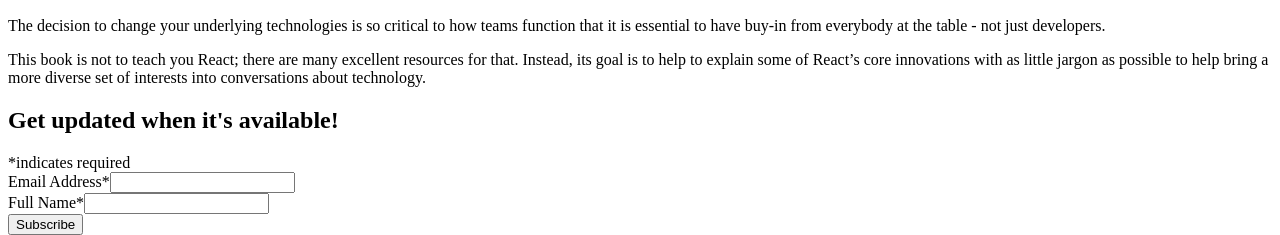
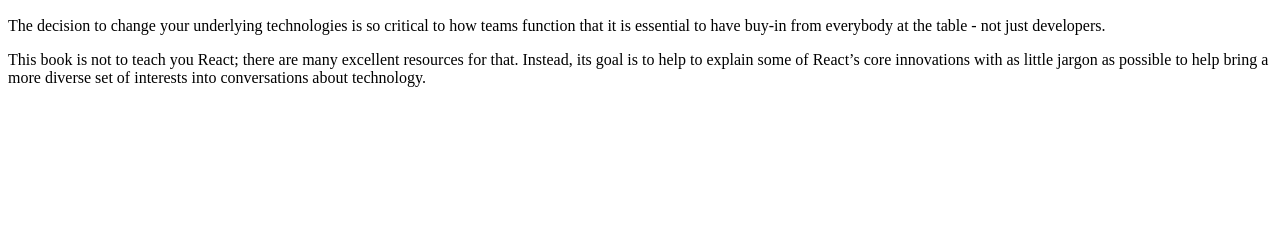
Before and after one commit to baer/ericbaer.com, a Gatsby site: page /books/technology-brief-react in a window 1280 px wide. Shown: the part 647-882 px from the top of the page. After the commit the page ends 800 px from the top, so only its background shows below. Built offline with nearby package versions, Linux system fonts and the light colour scheme; Gatsby itself is replaced by a stand-in of ours.

Commit message:
Remove broken sign-up

```diff
--- a/src/pages/books/technology-brief-react/index.jsx
+++ b/src/pages/books/technology-brief-react/index.jsx
@@ -29,86 +29,6 @@ const Profile = () => {
             bring a more diverse set of interests into conversations about
             technology.
           </p>
-
-          <div>
-            <div id="mc_embed_signup">
-              <form
-                action="https://ericbaer.us17.list-manage.com/subscribe/post?u=ae61dc4ef28f7a97effd0d937&amp;id=af0ba244cb"
-                method="post"
-                id="mc-embedded-subscribe-form"
-                name="mc-embedded-subscribe-form"
-                className="validate"
-                target="_blank"
-                noValidate="novalidate"
-              >
-                <div id="mc_embed_signup_scroll">
-                  <h2>Get updated when it's available!</h2>
-                  <div className="indicates-required">
-                    <span className="asterisk">*</span>
-                    indicates required
-                  </div>
-                  <div className="mc-field-group">
-                    <label htmlFor="mce-EMAIL">
-                      Email Address
-                      <span className="asterisk">*</span>
-                    </label>
-                    <input
-                      type="email"
-                      value=""
-                      name="EMAIL"
-                      className="required email"
-                      id="mce-EMAIL"
-                    />
-                  </div>
-                  <div className="mc-field-group">
-                    <label htmlFor="mce-NAME">
-                      Full Name
-                      <span className="asterisk">*</span>
-                    </label>
-                    <input
-                      type="text"
-                      value=""
-                      name="NAME"
-                      className="required"
-                      id="mce-NAME"
-                    />
-                  </div>
-                  <div id="mce-responses" className="clear">
-                    <div
-                      className="response"
-                      id="mce-error-response"
-                      style={{ display: "none" }}
-                    />
-                    <div
-                      className="response"
-                      id="mce-success-response"
-                      style={{ display: "none" }}
-                    />
-                  </div>
-                  <div
-                    style={{ position: "absolute", left: "-5000px" }}
-                    aria-hidden="true"
-                  >
-                    <input
-                      type="text"
-                      name="b_ae61dc4ef28f7a97effd0d937_af0ba244cb"
-                      tabIndex="-1"
-                      value=""
-                    />
-                  </div>
-                  <div className="clear">
-                    <input
-                      type="submit"
-                      value="Subscribe"
-                      name="subscribe"
-                      id="mc-embedded-subscribe"
-                      className="btn btn-primary"
-                    />
-                  </div>
-                </div>
-              </form>
-            </div>
-          </div>
         </div>
       </section>
     </div>
```
